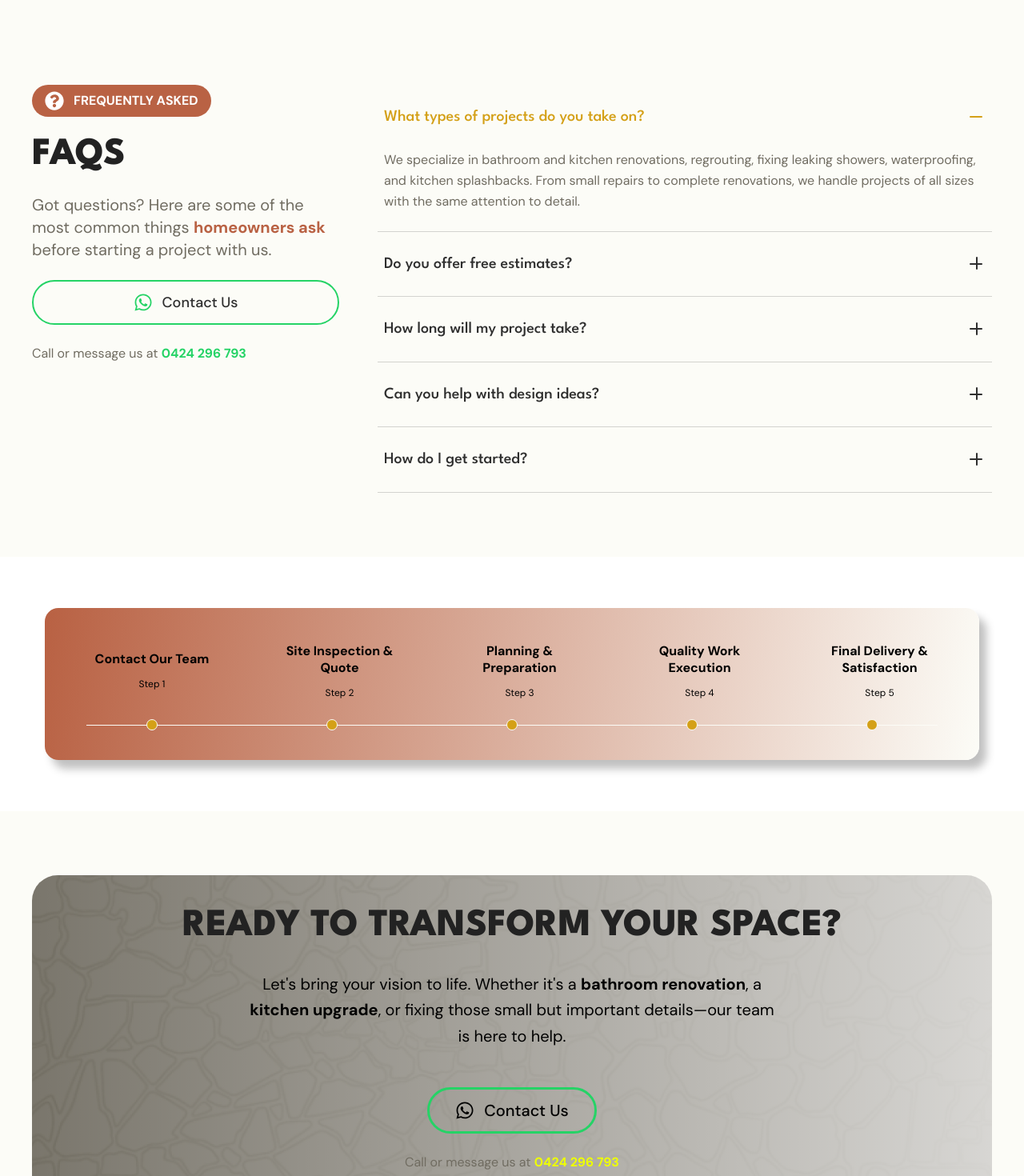
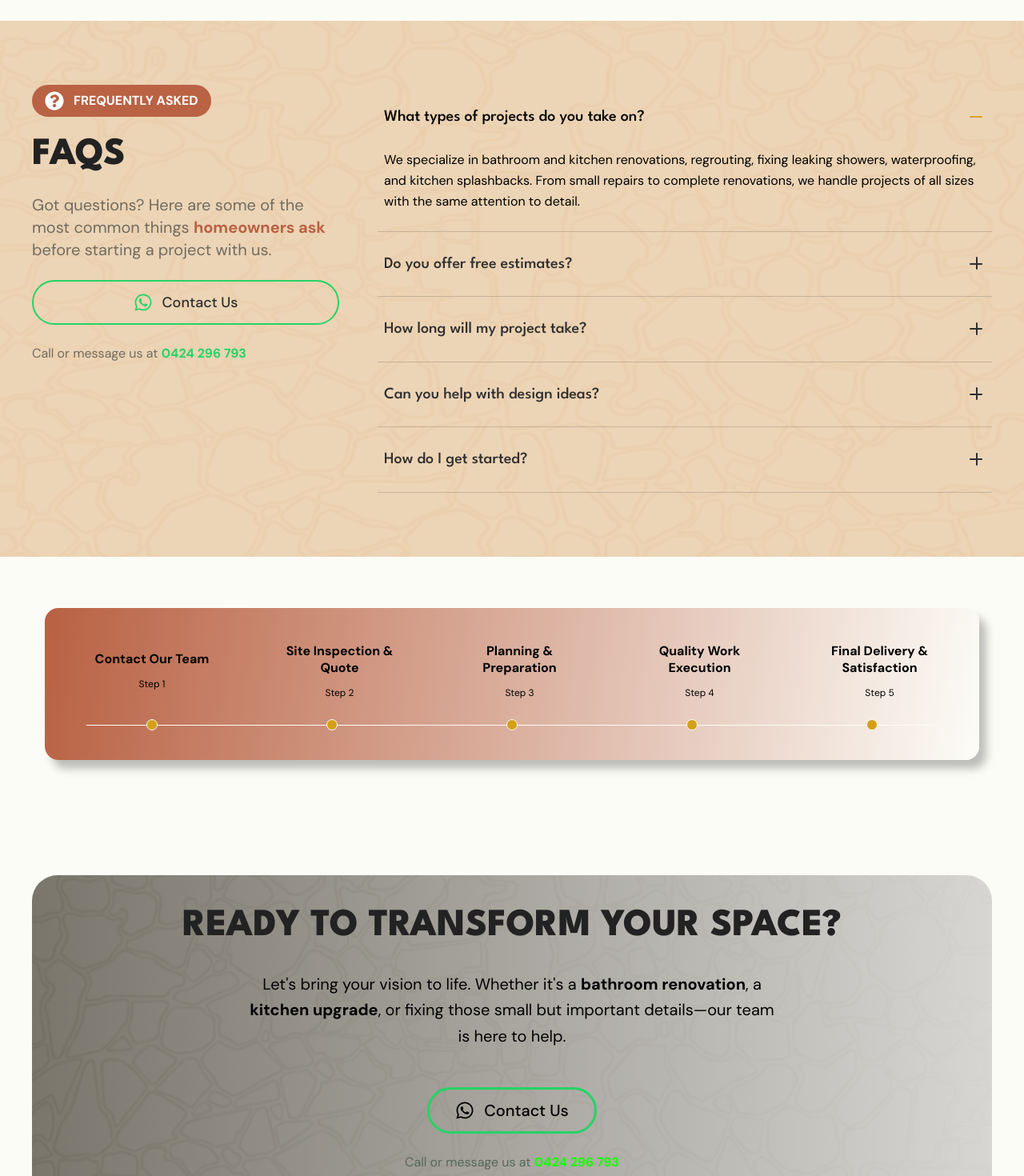
Before and after one commit to mygads/tbn-company-profile, a Next.js app: page /about in a window 1280 px wide. Shown: the part 2120-3590 px from the top of the page at 80% size. Built offline with nearby package versions, Linux system fonts and the light colour scheme.

Commit message:
Refactor ServicesPage and FAQ components for improved structure; update FAQ background handling and enhance text readability

```diff
--- a/src/app/about/page.tsx
+++ b/src/app/about/page.tsx
@@ -6,12 +6,12 @@ import OurMissionValues from '@/components/OurMissionValues'
 
 export default function ServicesPage() {
   return (
-    <main className='bg-white'>
+    <main className='bg-[#fcfcf7]'>
       <Navbar />
       <AboutUsHero />
       <About learn={false} />
       <OurMissionValues />
-      <FAQ />
+      <FAQ bg={true} />
       <Process />
       <Contact />
       <Footer />
--- a/src/components/Contact.tsx
+++ b/src/components/Contact.tsx
@@ -39,8 +39,8 @@ export default function Contact() {
           </Link>
 
           {/* Phone Number */}
-          <p className="text-sm md:text-base text-[#706c61] mt-4 md:mt-6">
-        Call or message us at <span className="font-bold text-[#eeff00]">0424 296 793</span>
+          <p className="text-sm md:text-base text-[#566858] mt-4 md:mt-6">
+        Call or message us at <span className="font-bold text-[#15ff00]">0424 296 793</span>
           </p>
         </div>
       </div>
--- a/src/components/FAQ.tsx
+++ b/src/components/FAQ.tsx
@@ -3,10 +3,13 @@
 import { useState } from 'react'
 import { FaQuestionCircle, FaWhatsapp } from 'react-icons/fa'
 import Link from 'next/link'
+import Image from 'next/image'
 
+interface FAQProps {
+  bg?: boolean;
+}
 
-
-export default function FAQ() {
+export default function FAQ({ bg = false }: FAQProps) {
   const [openIndex, setOpenIndex] = useState<number | null>(0)
 
   const faqs = [
@@ -37,8 +40,26 @@ export default function FAQ() {
   }
 
   return (
-    <section className="py-12 md:py-20 bg-[#fcfcf7]" id="faqs">
-      <div className="container mx-auto px-10">
+    <section className="relative py-12 md:py-20 overflow-hidden" id="faqs">
+      {/* Background Image - Optional - Full Width */}
+      {bg && (
+        <div className="absolute inset-0 w-full h-full z-0">
+          <Image
+            src="/images/faq-bg.png"
+            alt="FAQ Background"
+            fill
+            className="object-cover"
+            priority={false}
+            sizes="100vw"
+          />
+          {/* Optional overlay for better text readability */}
+          <div className="absolute inset-0 bg-yellow-100/40"></div>
+        </div>
+      )}
+
+      {/* Content with background color when bg is false */}
+      <div className={`relative z-10`}>
+        <div className="container mx-auto px-10">
         <div className="flex flex-col lg:flex-row gap-6 lg:gap-12 items-start">
           {/* Left Column - Header + Contact - 1/3 width */}
           <div className="flex flex-col gap-6 w-full lg:w-1/3 items-center lg:items-start">
@@ -87,7 +108,7 @@ export default function FAQ() {
                   className="w-full py-4 md:py-6 flex items-center justify-between text-left group hover:bg-[#f5f5f0] transition-colors duration-300 px-2 rounded-lg"
                 >
                   <h4 className={`text-base md:text-lg lg:text-xl font-medium leading-relaxed ${
-                    openIndex === index ? 'text-[#d4a017]' : 'text-[#2e2e2e] group-hover:text-[#b96244]'
+                    openIndex === index ? 'text-black' : 'text-[#2e2e2e] group-hover:text-[#b96244]'
                   } transition-colors duration-300`}>
                     {faq.question}
                   </h4>
@@ -111,7 +132,7 @@ export default function FAQ() {
                 {/* Answer */}
                 {openIndex === index && faq.answer && (
                   <div className="pb-4 md:pb-6 px-2 animate-fadeIn">
-                    <div className="text-sm md:text-base leading-relaxed text-[#706c61]">
+                    <div className="text-sm md:text-base leading-relaxed text-black">
                       {faq.answer}
                     </div>
                   </div>
@@ -121,6 +142,7 @@ export default function FAQ() {
           </div>
         </div>
       </div>
+      </div>
     </section>
   )
 }
```
